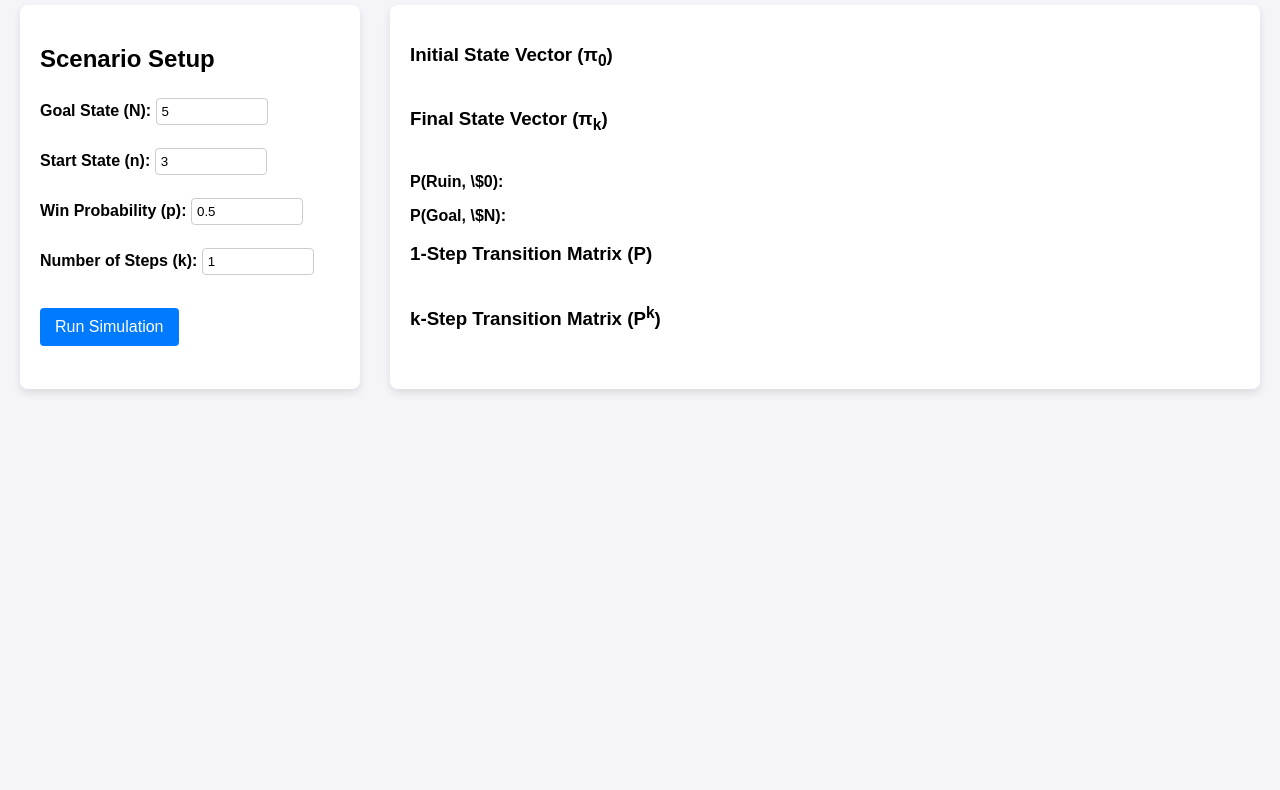
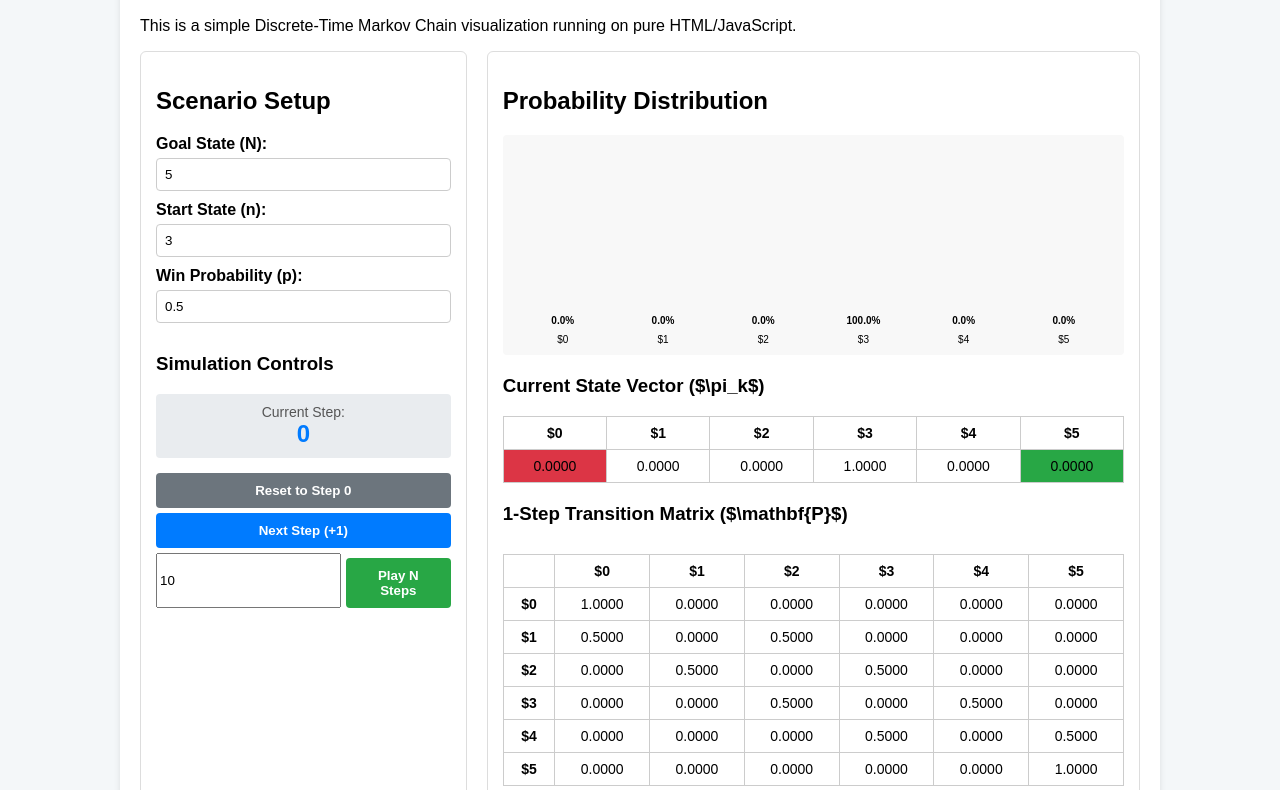
Before and after one commit to dmillsteinteacher/gambler-ruin-stepper, a plain HTML site: page index.html in a window 1280 px wide. Shown: the part 113-903 px from the top of the page. Before the commit the page ends 800 px from the top, so only its background shows below. Drawn offline with nearby package versions, Linux system fonts and the light colour scheme.

Commit message:
Add files via upload
New beginning.

```diff
--- a/index.html
+++ b/index.html
@@ -3,196 +3,85 @@
 <head>
     <meta charset="UTF-8">
     <meta name="viewport" content="width=device-width, initial-scale=1.0">
-    <title>Gambler's Ruin Simulator (Markov Chain)</title>
-
+    <title>Gambler's Ruin Markov Chain (Simple)</title>
     <style>
-        body {
-            font-family: Arial, sans-serif;
-            margin: 20px;
-            background-color: #f4f4f9;
-        }
-
-        .container {
-            display: flex;
-            flex-wrap: wrap;
-            gap: 30px;
-            margin-top: 20px;
-        }
-
-        .input-panel {
-            background: #fff;
-            padding: 20px;
-            border-radius: 8px;
-            box-shadow: 0 4px 8px rgba(0, 0, 0, 0.1);
-            flex: 0 0 300px;
-        }
-
-        .output-panel {
-            flex-grow: 1;
-            background: #fff;
-            padding: 20px;
-            border-radius: 8px;
-            box-shadow: 0 4px 8px rgba(0, 0, 0, 0.1);
-        }
-
-        label {
-            font-weight: bold;
-        }
-
-        input[type="number"] {
-            width: 100px;
-            padding: 5px;
-            margin-top: 5px;
-            border: 1px solid #ccc;
-            border-radius: 4px;
-        }
-
-        button {
-            padding: 10px 15px;
-            background-color: #007bff;
-            color: white;
-            border: none;
-            border-radius: 4px;
-            cursor: pointer;
-            font-size: 16px;
-            margin-top: 15px;
-        }
-
-        button:hover {
-            background-color: #0056b3;
-        }
-
-        table {
-            border-collapse: collapse;
-            width: 100%;
-            margin-bottom: 20px;
-            font-size: small;
-        }
-
-        th, td {
-            border: 1px solid #ddd;
-            padding: 6px 8px;
-            text-align: center;
-        }
-
-        th {
-            background-color: #f2f2f2;
-        }
+        /* Basic CSS for simplicity and readability */
+        body { font-family: sans-serif; margin: 20px; background-color: #f4f7f9; }
+        .container { max-width: 1000px; margin: auto; background-color: white; padding: 20px; border-radius: 8px; box-shadow: 0 4px 6px rgba(0, 0, 0, 0.1); }
+        h1 { color: #333; border-bottom: 2px solid #eee; padding-bottom: 10px; margin-bottom: 20px; }
+        .grid { display: grid; grid-template-columns: 1fr 2fr; gap: 20px; }
+        .controls, .results { padding: 15px; border: 1px solid #ddd; border-radius: 6px; }
+        .input-group label { display: block; margin-bottom: 5px; font-weight: bold; }
+        .input-group input { width: 100%; padding: 8px; margin-bottom: 10px; border: 1px solid #ccc; border-radius: 4px; box-sizing: border-box; }
+        button { padding: 10px 15px; border: none; border-radius: 4px; cursor: pointer; color: white; font-weight: bold; margin-top: 5px; width: 100%; }
+        #resetBtn { background-color: #6c757d; }
+        #stepBtn { background-color: #007bff; }
+        #playBtn { background-color: #28a745; }
+        .vector-table th, .vector-table td { border: 1px solid #ccc; padding: 8px; text-align: center; }
+        .vector-table { width: 100%; border-collapse: collapse; margin-top: 10px; font-size: 14px; }
+        .chart-container { height: 200px; display: flex; align-items: flex-end; justify-content: space-around; background-color: #f8f8f8; padding: 10px; border-radius: 4px; }
+        .bar-wrapper { flex: 1; margin: 0 2px; display: flex; flex-direction: column; justify-content: flex-end; align-items: center; }
+        .bar { width: 80%; background-color: #007bff; transition: height 0.3s ease; border-radius: 3px 3px 0 0; }
+        .bar-label { font-size: 10px; margin-top: 5px; }
+        .bar-value { font-size: 10px; margin-bottom: 3px; font-weight: bold; }
+        .ruin { background-color: #dc3545 !important; }
+        .goal { background-color: #28a745 !important; }
     </style>
-
-    <script src="https://cdnjs.cloudflare.com/ajax/libs/mathjs/12.4.0/math.min.js"></script>
 </head>
 <body>
+    <div class="container">
+        <h1>Gambler's Ruin Markov Chain Simulator</h1>
+        <p>This is a simple Discrete-Time Markov Chain visualization running on pure HTML/JavaScript.</p>
 
-    <h1>Gambler's Ruin Simulator</h1>
-    <p>A Discrete-Time Markov Chain visualization tool for the Applied Statistics class.</p>
+        <div class="grid">
+            <div class="controls">
+                <h2>Scenario Setup</h2>
+                <div class="input-group">
+                    <label for="N_goal">Goal State (N):</label>
+                    <input type="number" id="N_goal" value="5" min="1" onchange="resetSimulation()">
+                </div>
+                <div class="input-group">
+                    <label for="n_start">Start State (n):</label>
+                    <input type="number" id="n_start" value="3" min="0" onchange="resetSimulation()">
+                </div>
+                <div class="input-group">
+                    <label for="p_win">Win Probability (p):</label>
+                    <input type="number" id="p_win" value="0.5" min="0" max="1" step="0.01" onchange="resetSimulation()">
+                </div>
 
-    <div class="container">
-        <div class="input-panel">
-            <h2>Scenario Setup</h2>
-            <label for="N">Goal State (N):</label>
-            <input type="number" id="N" value="5" min="1"><br><br>
+                <h3 style="margin-top: 20px;">Simulation Controls</h3>
+                <div style="background-color: #e9ecef; padding: 10px; border-radius: 4px; text-align: center; margin-bottom: 10px;">
+                    <div style="font-size: 14px; color: #555;">Current Step:</div>
+                    <div id="currentStepDisplay" style="font-size: 24px; font-weight: bold; color: #007bff;">0</div>
+                </div>
 
-            <label for="n">Start State (n):</label>
-            <input type="number" id="n" value="3" min="0"><br><br>
+                <button id="resetBtn" onclick="resetSimulation()">Reset to Step 0</button>
+                <button id="stepBtn" onclick="advanceSteps(1)">Next Step (+1)</button>
 
-            <label for="p">Win Probability (p):</label>
-            <input type="number" id="p" value="0.5" min="0" max="1" step="0.01"><br><br>
+                <div style="display: flex; gap: 5px; margin-top: 5px;">
+                    <input type="number" id="playSteps" value="10" min="1" style="flex: 1;">
+                    <button id="playBtn" onclick="advanceSteps(parseInt(document.getElementById('playSteps').value))" style="flex: 2;">
+                        Play N Steps
+                    </button>
+                </div>
+            </div>
 
-            <label for="k">Number of Steps (k):</label>
-            <input type="number" id="k" value="1" min="1"><br><br>
+            <div class="results">
+                <h2>Probability Distribution</h2>
 
-            <button id="runButton">Run Simulation</button>
-        </div>
+                <div class="chart-container" id="chartContainer">
+                    </div>
 
-        <div class="output-panel">
-            <h2 id="result-title" style="display:none;">Simulation Results (k Steps)</h2>
+                <h3 style="margin-top: 20px;">Current State Vector ($\pi_k$)</h3>
+                <div id="vectorTableContainer">
+                    </div>
 
-            <h3>Initial State Vector (&pi;<sub>0</sub>)</h3>
-            <table id="initial-vector-output"></table>
-
-            <h3>Final State Vector (&pi;<sub>k</sub>)</h3>
-            <table id="final-vector-output"></table>
-            <p><strong>P(Ruin, \$0):</strong> <span id="p_ruin"></span></p>
-            <p><strong>P(Goal, \$N):</strong> <span id="p_goal"></span></p>
-
-            <h3>1-Step Transition Matrix (P)</h3>
-            <table id="p-matrix-output"></table>
-
-            <h3>k-Step Transition Matrix (P<sup>k</sup>)</h3>
-            <table id="pk-matrix-output"></table>
+                <h3 style="margin-top: 20px;">1-Step Transition Matrix ($\mathbf{P}$)</h3>
+                <div id="transitionMatrixContainer" style="overflow-x: auto;">
+                    </div>
+            </div>
         </div>
     </div>
-
-    <script>
-        /**
-         * Helper function to create an HTML table from a math.js matrix.
-         */
-        function displayMatrix(matrix, elementId, isVector = false) {
-            const tableElement = document.getElementById(elementId);
-            tableElement.innerHTML = '';
-
-            const data = matrix.toArray();
-            let tableHTML = '<tr>';
-            const N = data[0].length - 1;
-
-            // Create column headers for states 0 to N
-            for (let i = 0; i <= N; i++) {
-                tableHTML += `<th>\$${i}</th>`;
-            }
-            tableHTML += '</tr>';
-
-            if (isVector) {
-                // Handle the vector output (a single row)
-                tableHTML += '<tr>';
-                data[0].forEach(val => {
-                    tableHTML += `<td>${math.format(val, {notation: 'fixed', precision: 4})}</td>`;
-                });
-                tableHTML += '</tr>';
-            } else {
-                // Handle the matrix output
-                for (let i = 0; i < data.length; i++) {
-                    tableHTML += `<tr><th>\$${i}</th>`; // Row header (Current State)
-                    data[i].forEach(val => {
-                        tableHTML += `<td>${math.format(val, {notation: 'fixed', precision: 4})}</td>`;
-                    });
-                    tableHTML += '</tr>';
-                }
-            }
-            tableElement.innerHTML = tableHTML;
-        }
-
-        /**
-         * F1: Generates the (N+1) x (N+1) Transition Matrix P.
-         */
-        function generateTransitionMatrix(N, p) {
-            const matrix = math.matrix(math.zeros([N + 1, N + 1]));
-            const q = 1 - p;
-
-            for (let i = 0; i <= N; i++) {
-                if (i === 0 || i === N) {
-                    matrix.set([i, i], 1); // Absorbing States
-                } else {
-                    matrix.set([i, i + 1], p); // Move up (Win)
-                    matrix.set([i, i - 1], q); // Move down (Lose)
-                }
-            }
-            return matrix;
-        }
-
-        /**
-         * F2: Generates the 1 x (N+1) Initial State Vector Pi_0.
-         */
-        function generateInitialVector(N, n) {
-            const vector = math.matrix(math.zeros([1, N + 1]));
-            if (n >= 0 && n <= N) {
-                vector.set([0, n], 1);
-            }
-            return vector;
-        }
-
-        /**
-         * Custom matrix power function
-         */
-        function matrixPower(M, k) {
-            if
+    <script src="script.js"></script>
+</body>
+</html>
--- /dev/null
+++ b/script.js
@@ -0,0 +1,267 @@
+// --- 1. CORE MATHEMATICAL UTILITIES ---
+
+/**
+ * Standard matrix multiplication (A * B).
+ */
+const matrixMultiply = (A, B) => {
+    const rowsA = A.length;
+    const colsA = A[0].length;
+    const colsB = B[0].length;
+
+    // Check for compatible dimensions
+    if (colsA !== B.length) {
+        throw new Error("Matrix dimensions are incompatible for multiplication.");
+    }
+
+    // Initialize result matrix
+    const result = Array(rowsA).fill(0).map(() => Array(colsB).fill(0));
+
+    // Perform multiplication
+    for (let i = 0; i < rowsA; i++) {
+        for (let j = 0; j < colsB; j++) {
+            for (let k = 0; k < colsA; k++) {
+                result[i][j] += A[i][k] * B[k][j];
+            }
+        }
+    }
+    return result;
+};
+
+/**
+ * Computes matrix M raised to the power k (M^k) using repeated squaring.
+ */
+const matrixPower = (M, k) => {
+    const n = M.length;
+
+    // Identity matrix
+    const identity = Array(n).fill(0).map((_, i) =>
+        Array(n).fill(0).map((_, j) => i === j ? 1 : 0)
+    );
+
+    if (k === 0) return identity;
+    if (k === 1) return M;
+
+    let result = identity;
+    let base = M.map(row => [...row]); // Deep copy
+    let exp = k;
+
+    while (exp > 0) {
+        if (exp % 2 === 1) {
+            result = matrixMultiply(result, base);
+        }
+        base = matrixMultiply(base, base);
+        exp = Math.floor(exp / 2);
+    }
+
+    return result;
+};
+
+/**
+ * Generates the 1-step Transition Matrix (P) for Gambler's Ruin.
+ */
+const generateTransitionMatrix = (N, p) => {
+    const size = N + 1;
+    const matrix = Array(size).fill(0).map(() => Array(size).fill(0));
+    const q = 1 - p;
+
+    for (let i = 0; i <= N; i++) {
+        if (i === 0 || i === N) {
+            // Absorbing states (Ruin and Goal)
+            matrix[i][i] = 1;
+        } else {
+            // Transient states: move to i+1 with p, i-1 with q
+            matrix[i][i + 1] = p;
+            matrix[i][i - 1] = q;
+        }
+    }
+    return matrix;
+};
+
+/**
+ * Generates the initial state vector (pi_0).
+ */
+const generateInitialVector = (N, n) => {
+    const vector = Array(N + 1).fill(0);
+    if (n >= 0 && n <= N) {
+        vector[n] = 1;
+    }
+    return vector;
+};
+
+/**
+ * Vector-matrix multiplication (v * M).
+ */
+const vectorMatrixMultiply = (v, M) => {
+    const result = Array(M[0].length).fill(0);
+
+    for (let j = 0; j < M[0].length; j++) { // Columns of M (new states)
+        for (let i = 0; i < v.length; i++) { // Rows of M (old states)
+            result[j] += v[i] * M[i][j];
+        }
+    }
+    return result;
+};
+
+const formatNum = (num) => {
+    return typeof num === 'number' ? num.toFixed(4) : '0.0000';
+};
+
+
+// --- 2. GLOBAL STATE AND SIMULATION LOGIC ---
+
+let N_global = 5;
+let n_global = 3;
+let p_global = 0.5;
+let currentStep = 0;
+let transitionMatrix = [];
+let currentVector = [];
+
+/**
+ * Gets parameters from DOM inputs.
+ */
+const getParams = () => {
+    N_global = parseInt(document.getElementById('N_goal').value) || 1;
+    n_global = parseInt(document.getElementById('n_start').value) || 0;
+    p_global = parseFloat(document.getElementById('p_win').value) || 0;
+
+    // Simple bounds check
+    if (n_global < 0 || n_global > N_global) n_global = Math.min(Math.max(0, n_global), N_global);
+    if (p_global < 0 || p_global > 1) p_global = Math.min(Math.max(0, p_global), 1);
+};
+
+/**
+ * Resets the simulation state and recalculates the base matrix.
+ */
+const resetSimulation = () => {
+    getParams();
+
+    // 1. Generate base matrix and initial vector
+    transitionMatrix = generateTransitionMatrix(N_global, p_global);
+    currentVector = generateInitialVector(N_global, n_global);
+    currentStep = 0;
+
+    // 2. Update all displays
+    updateAllDisplays();
+};
+
+/**
+ * Advances the simulation by k steps using matrix power.
+ */
+const advanceSteps = (k) => {
+    if (k < 1 || isNaN(k)) k = 1;
+
+    // Calculate P^k
+    const Pk = matrixPower(transitionMatrix, k);
+
+    // Calculate new vector: pi_new = pi_old * P^k
+    currentVector = vectorMatrixMultiply(currentVector, Pk);
+    currentStep += k;
+
+    // Update displays
+    updateAllDisplays();
+};
+
+
+// --- 3. DISPLAY UPDATE FUNCTIONS (DOM Manipulation) ---
+
+/**
+ * Renders the state vector table (pi_k).
+ */
+const renderVectorTable = () => {
+    const container = document.getElementById('vectorTableContainer');
+    let html = '<table class="vector-table"><thead><tr>';
+
+    // Header (States $0 to $N)
+    for (let i = 0; i <= N_global; i++) {
+        html += `<th>$${i}</th>`;
+    }
+    html += '</tr></thead><tbody><tr>';
+
+    // Data (Probabilities)
+    currentVector.forEach((prob, i) => {
+        const className = i === 0 ? 'ruin' : i === N_global ? 'goal' : '';
+        html += `<td class="${className}">${formatNum(prob)}</td>`;
+    });
+
+    html += '</tr></tbody></table>';
+    container.innerHTML = html;
+};
+
+/**
+ * Renders the bar chart visualization.
+ */
+const renderChart = () => {
+    const container = document.getElementById('chartContainer');
+    container.innerHTML = '';
+
+    currentVector.forEach((prob, state) => {
+        const height = prob * 100; // Height as percentage
+        let barClass = 'bar';
+        if (state === 0) barClass += ' ruin';
+        if (state === N_global) barClass += ' goal';
+
+        const wrapper = document.createElement('div');
+        wrapper.className = 'bar-wrapper';
+        wrapper.title = `State $${state}: ${formatNum(prob)}`;
+
+        const value = document.createElement('div');
+        value.className = 'bar-value';
+        value.textContent = `${(prob * 100).toFixed(1)}%`;
+
+        const bar = document.createElement('div');
+        bar.className = barClass;
+        bar.style.height = `${height}%`;
+
+        const label = document.createElement('div');
+        label.className = 'bar-label';
+        label.textContent = `$${state}`;
+
+        wrapper.appendChild(value);
+        wrapper.appendChild(bar);
+        wrapper.appendChild(label);
+        container.appendChild(wrapper);
+    });
+};
+
+/**
+ * Renders the transition matrix table (P).
+ */
+const renderTransitionMatrix = () => {
+    const container = document.getElementById('transitionMatrixContainer');
+    let html = '<table class="vector-table"><thead><tr><th></th>';
+
+    // Header (To States)
+    for (let i = 0; i <= N_global; i++) {
+        html += `<th>$${i}</th>`;
+    }
+    html += '</tr></thead><tbody>';
+
+    // Rows (From States)
+    transitionMatrix.forEach((row, i) => {
+        html += `<tr><th>$${i}</th>`;
+        row.forEach((val) => {
+            html += `<td>${formatNum(val)}</td>`;
+        });
+        html += '</tr>';
+    });
+
+    html += '</tbody></table>';
+    container.innerHTML = html;
+};
+
+/**
+ * Calls all update functions and sets the step count.
+ */
+const updateAllDisplays = () => {
+    document.getElementById('currentStepDisplay').textContent = currentStep;
+
+    renderChart();
+    renderVectorTable();
+    renderTransitionMatrix();
+};
+
+
+// --- 4. INITIALIZATION ---
+
+// Initialize simulation when the script loads
+document.addEventListener('DOMContentLoaded', resetSimulation);
```
